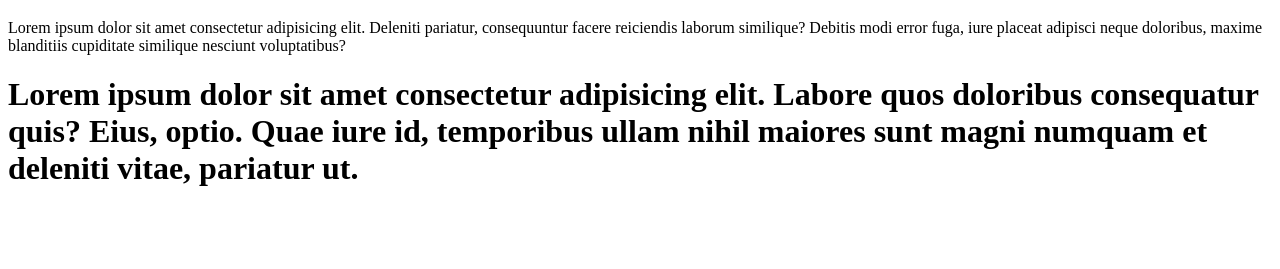
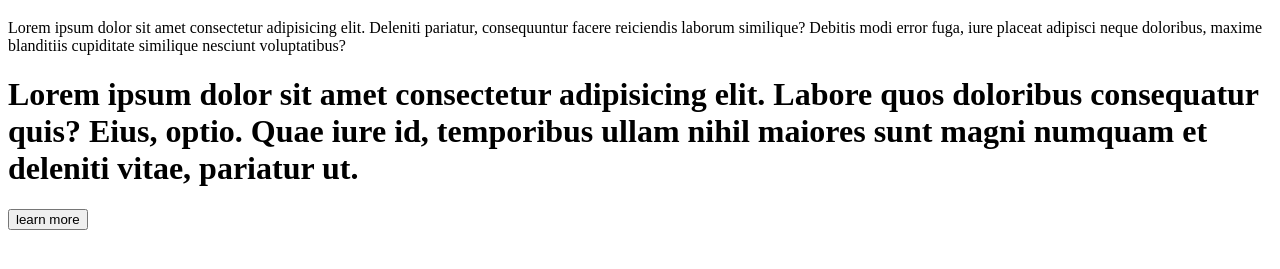
Before and after one commit to SriparnaHalder/demo, a plain HTML site: page index.html in a window 1280 px wide. Shown: the part 61-330 px from the top of the page. Drawn offline with Linux system fonts and the light colour scheme.

Commit message:
button added

```diff
--- a/index.html
+++ b/index.html
@@ -9,5 +9,6 @@
     <h1>Hello world</h1>
     <p>Lorem ipsum dolor sit amet consectetur adipisicing elit. Deleniti pariatur, consequuntur facere reiciendis laborum similique? Debitis modi error fuga, iure placeat adipisci neque doloribus, maxime blanditiis cupiditate similique nesciunt voluptatibus?</p>
     <h1>Lorem ipsum dolor sit amet consectetur adipisicing elit. Labore quos doloribus consequatur quis? Eius, optio. Quae iure id, temporibus ullam nihil maiores sunt magni numquam et deleniti vitae, pariatur ut.</h1>
+    <button>learn more</button>
 </body>
 </html>
```
